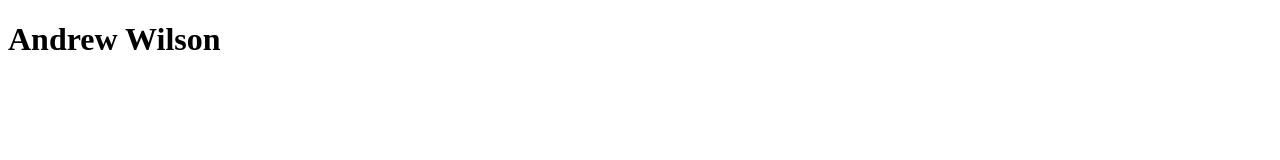
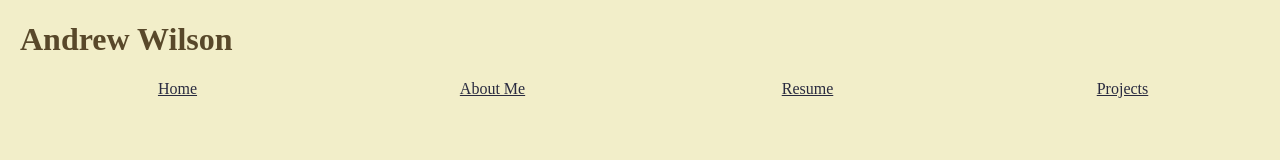
Before and after one commit to electricsheap/site, a website: page index.html in a window 1280 px wide. Drawn offline with Linux system fonts and the light colour scheme; a web font is replaced by a local one.

Commit message:
added more pages, navbar, began master css

```diff
--- a/css/master.css
+++ b/css/master.css
@@ -0,0 +1,71 @@
+@font-face {
+    font-family: JetBrains;
+    src: url("../fonts/JetBrains_Mono/JetBrainsMono-VariableFont_wght.ttf");
+}
+@font-face {
+    font-family: Stoke;
+    src: url("../fonts/Stoke/Stoke-Regular.ttf");
+    font-weight: normal;
+}
+@font-face {
+    font-family: StokeLight;
+    src: url("../fonts/Stoke/Stoke-Light.ttf");
+    font-weight: lighter;
+}
+@font-face {
+    font-family: Syne;
+    src: url("../fonts/Syne_Mono/SyneMono-Regular.ttf");
+}
+
+
+:root {
+    --body-color: #f2eec9;
+    --text-color: #58482a;
+    --link-color: #292a3f;
+    --link-after-color: #7f3471;
+    --secondary-text-color: #5c2173;
+    --background-color: #46486d;
+    --navigation-bar-color: #dfd9aa;
+}
+
+
+body {
+    margin: 0px 0px 0px 20px;
+    font-family: Stoke;
+    background-color: var(--body-color);
+    color: var(--text-color);
+}
+
+a {
+    color: var(--link-color);
+}
+
+.container {
+    display: flex;
+    flex-direction: column;
+}
+
+.header {
+    align-items: center;
+    flex-grow: 0;
+    flex-shrink: 1;
+}
+
+
+.navbar  {
+    color: var(--text-color);
+}
+
+.navbar ul {
+    list-style-type: none;
+    display: flex;
+    flex-direction: row;
+
+    margin: 0;
+    padding: 0;
+}
+
+.navbar li {
+    flex: 1 0;
+    text-align: center;
+}
--- a/index.html
+++ b/index.html
@@ -4,12 +4,26 @@
     <meta charset="UTF-8">
     <meta http-equiv="X-UA-Compatible" content="IE=edge">
     <meta name="viewport" content="width=device-width, initial-scale=1.0">
+
+    <link rel="stylesheet" href="css/master.css">
     <title>Document</title>
 </head>
 <body>
     <div class = "container">
-        <div>
+        <div class="header">
             <h1>Andrew Wilson</h1>
+            <nav class="navbar"><ul>
+                <li class="nav-tab disabled"><a href="/">Home</a></li>
+                <li class="nav-tab enabled"><a href="/pages/about_me/">About Me</a></li>
+                <li class="nav-tab enabled"><a href="/pages/projects/">Resume</a></li>
+                <li class="nav-tab enabled"><a href="/pages/resume/">Projects</a></li>
+            </ul></nav>
+        </div>
+        <div class="content">
+
+        </div>
+        <div class="footer">
+
         </div>
     </div>
 </body>
```
Also changed, not shown: favicon.ico (added), pages/about_me/index.html (added), pages/projects/index.html (added), pages/resume/index.html (added).
